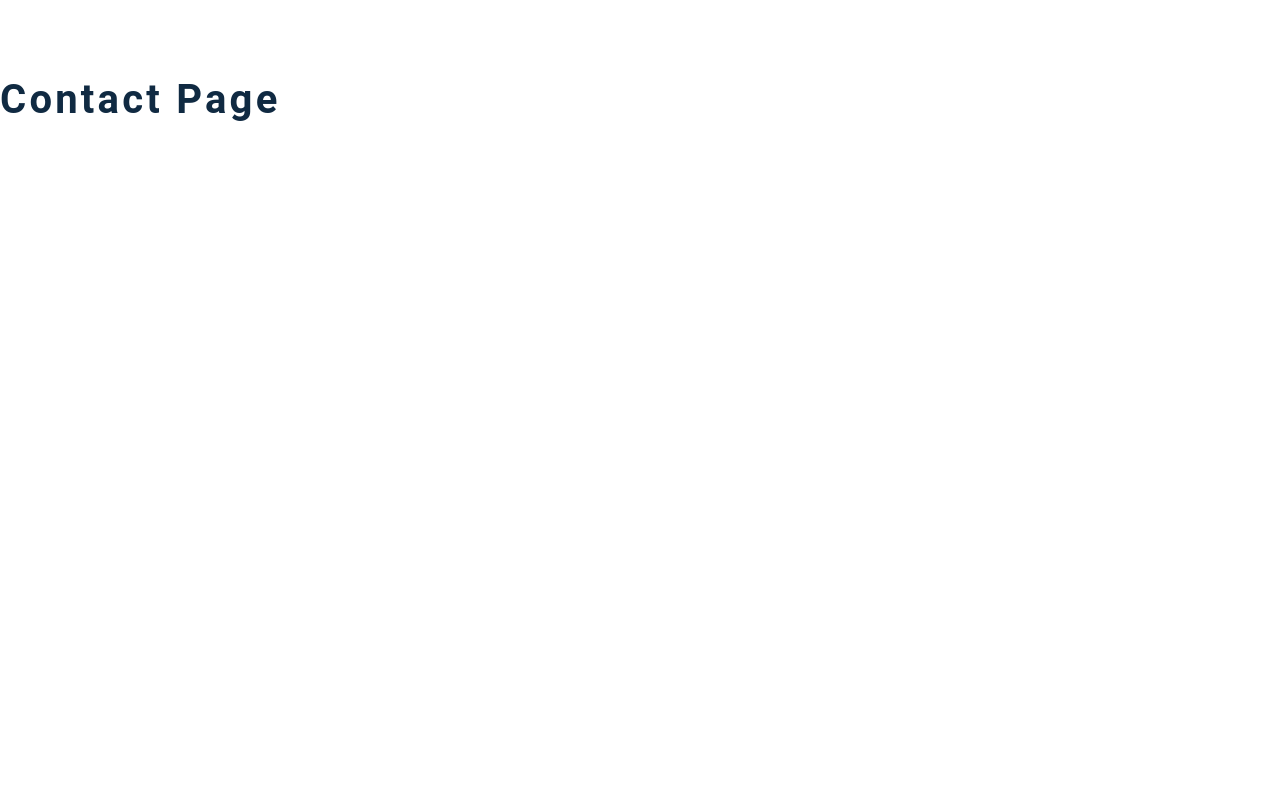
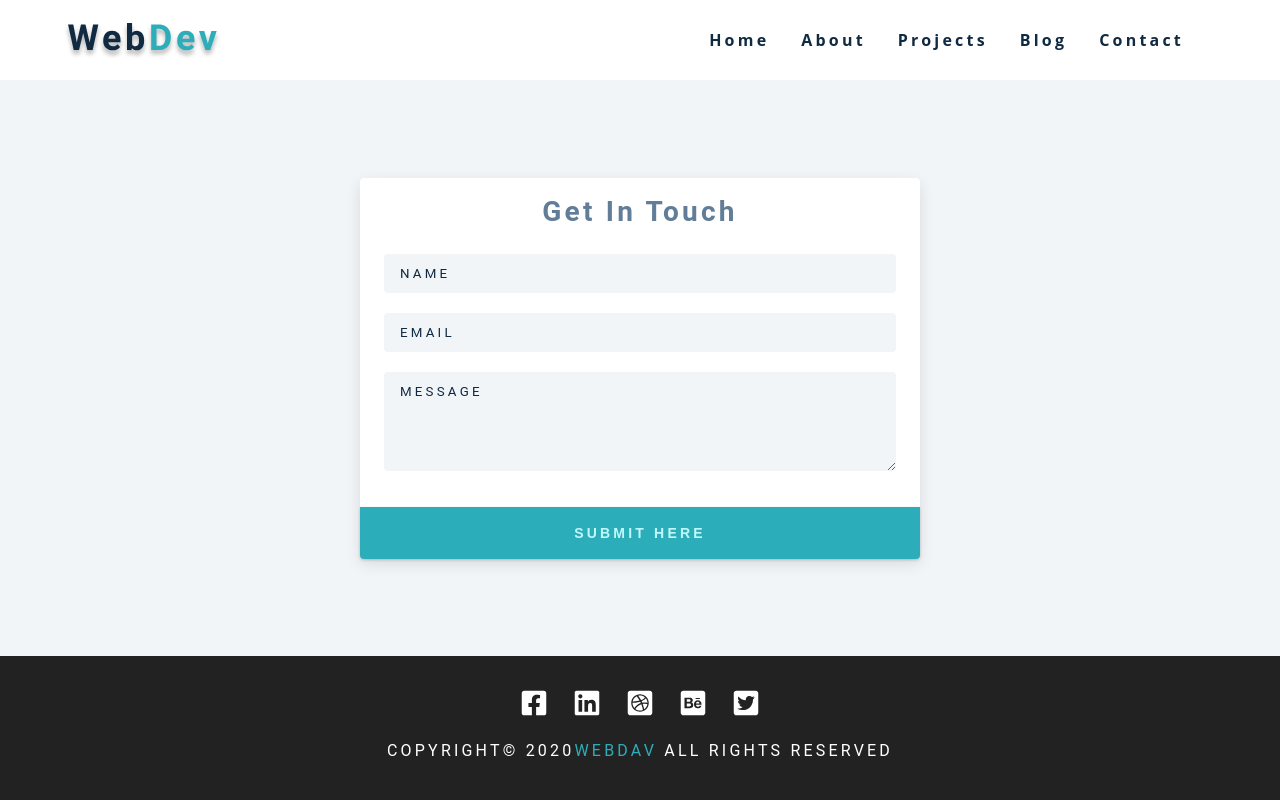
Before and after one commit to acushlakoncept/portfolio, a Gatsby site: page /contact in a window 1280 px wide. Built offline with nearby package versions, Linux system fonts and the light colour scheme; Gatsby itself is replaced by a stand-in of ours.

Commit message:
add contact page connect to formspree

```diff
--- a/src/pages/contact.js
+++ b/src/pages/contact.js
@@ -2,7 +2,21 @@
 import Layout from "../components/Layout"
 
 const contact = () => {
-  return <h2>contact page</h2>
+  return <Layout>
+    <section className="contact-page">
+      <article className="contact-form">
+        <h3>get in touch</h3>
+        <form action="https://formspree.io/xvowjjkq" method="POST">
+          <div className="form-group">
+            <input type="text" name="name" placeholder="name" className="form-control" />
+            <input type="email" name="email" placeholder="email" className="form-control" />
+            <textarea name="message" rows="5" placeholder="message" className="form-control" />
+          </div>
+          <button type="submit" className="submit-btn btn">submit here</button>
+        </form>
+      </article>
+    </section>
+  </Layout>
 }
 
 export default contact
```
